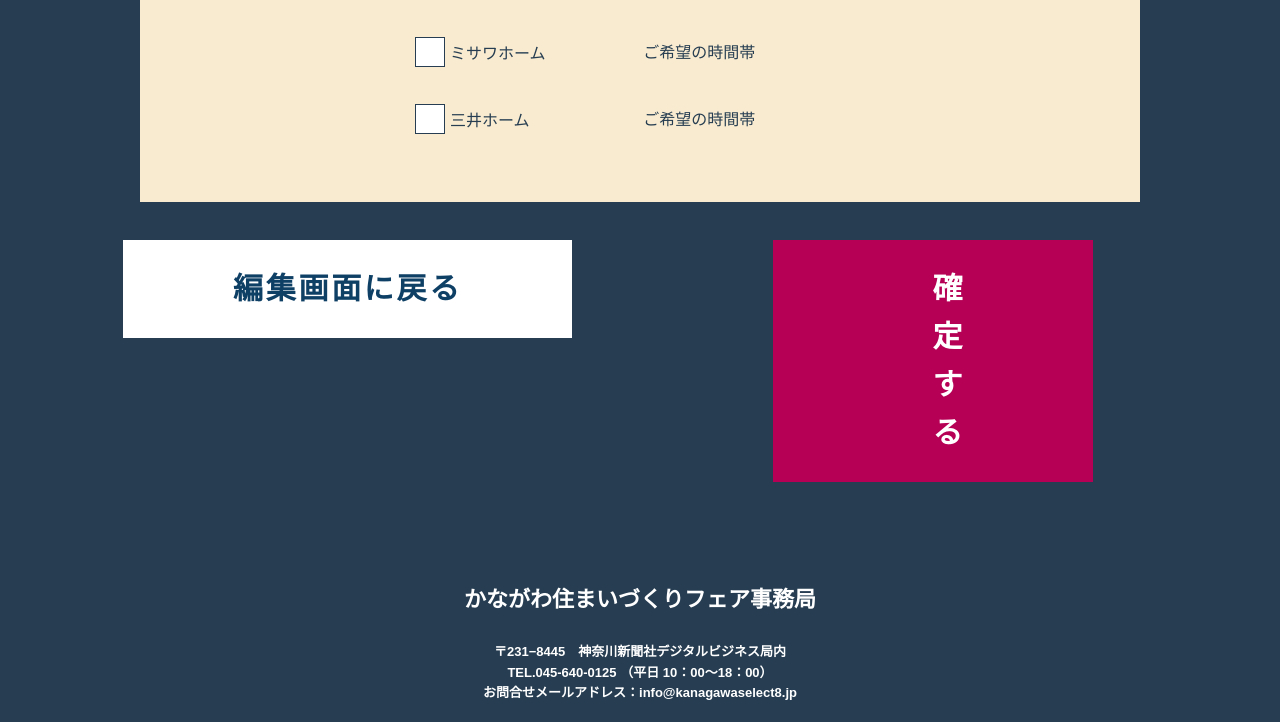
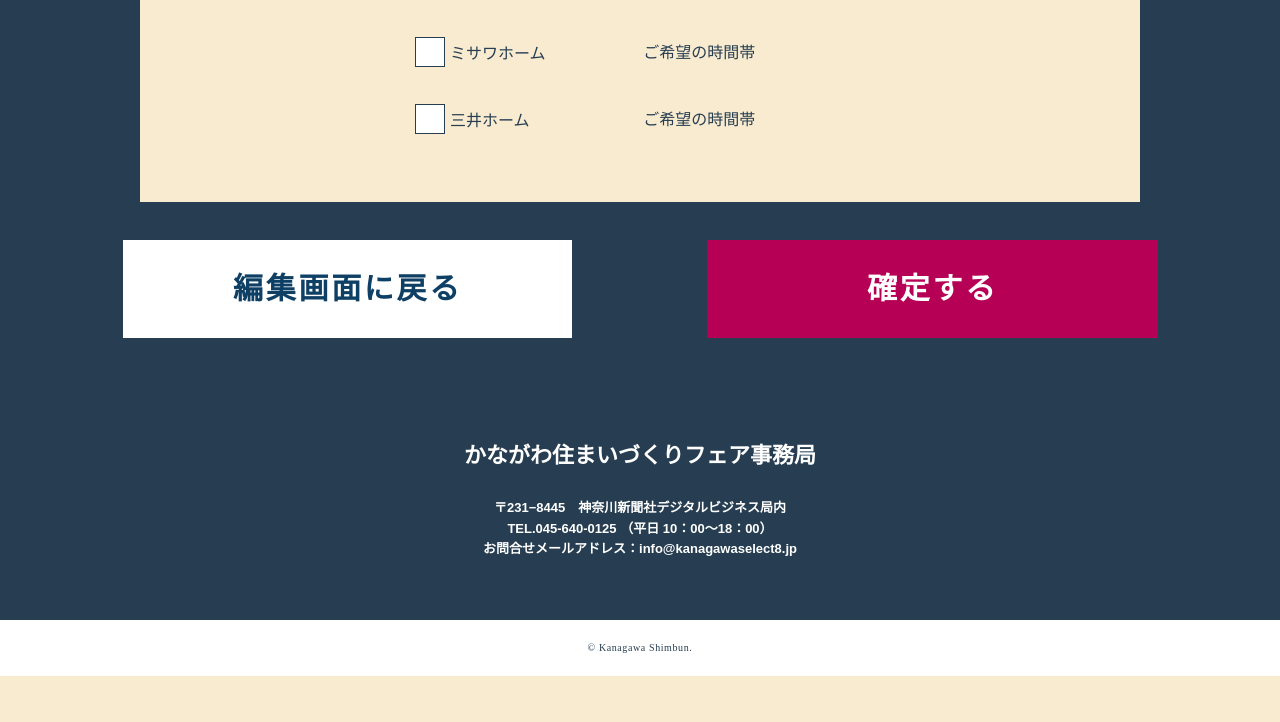
Before and after one commit to bubu08/kanagawa, a PHP site: page /contact/confirm.php in a window 1280 px wide. Shown: the part 2354-3076 px from the top of the page. After the commit the page ends 3030 px from the top, so only its background shows below. Run offline with PHP 8.4, Linux system fonts and the light colour scheme; some libraries are stand-ins or nearby versions; some web fonts are replaced.

Commit message:
Update layout ie 11

```diff
--- a/code/css/content/form.css
+++ b/code/css/content/form.css
@@ -361,7 +361,7 @@ span.checkedmark:after {
 .formFooter .confirmBtn {
     margin-bottom: 100px !important;
     padding: 25px 160px;
-    width: 50%;
+    width: max-content;
     background-color: #b60056;
     margin: 0 auto;
     font-weight: bold;
@@ -380,7 +380,9 @@ span.checkedmark:after {
     color: #0E3F65;
     letter-spacing: 2.7px;
 }
-
+.formFooter .confirmbntttt .confirmBtn{
+    width: 50%;
+}
 .formFooter .caption {
     font-size: 22px;
     font-weight: bold;
```
